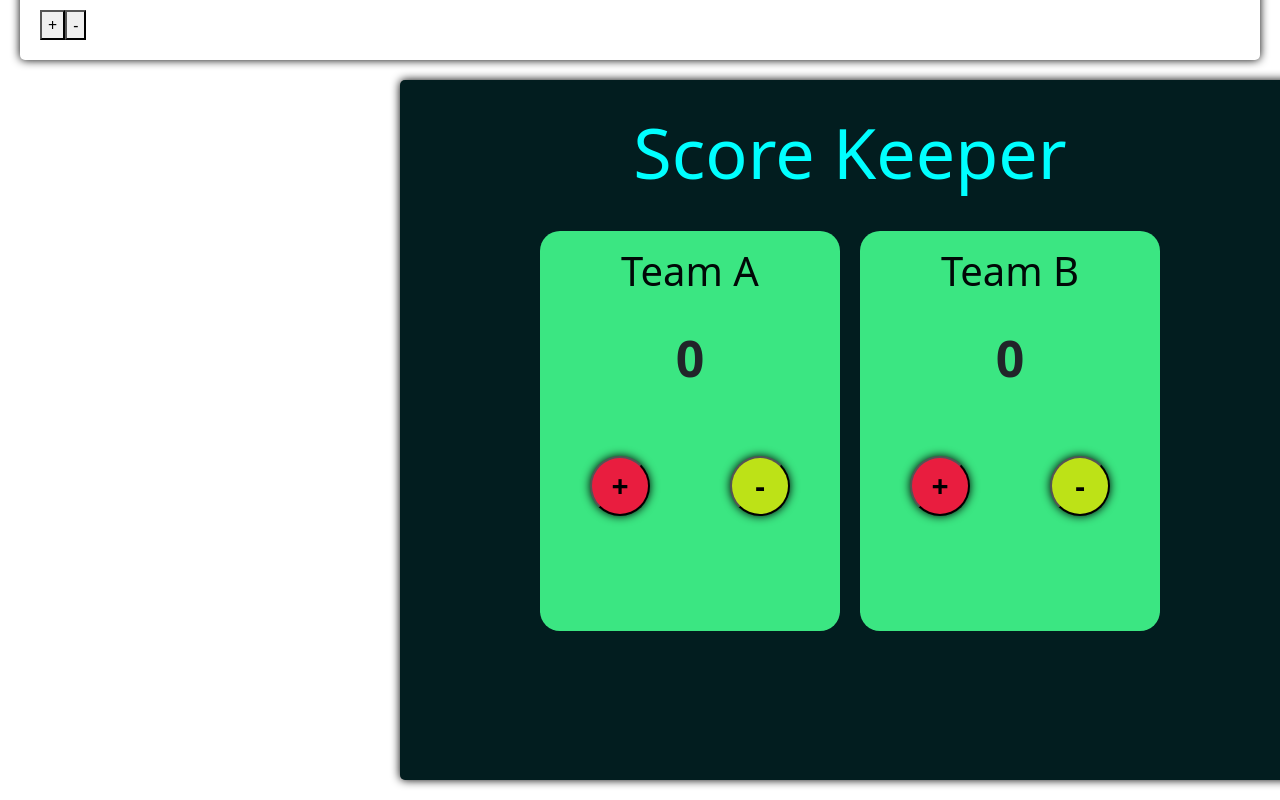
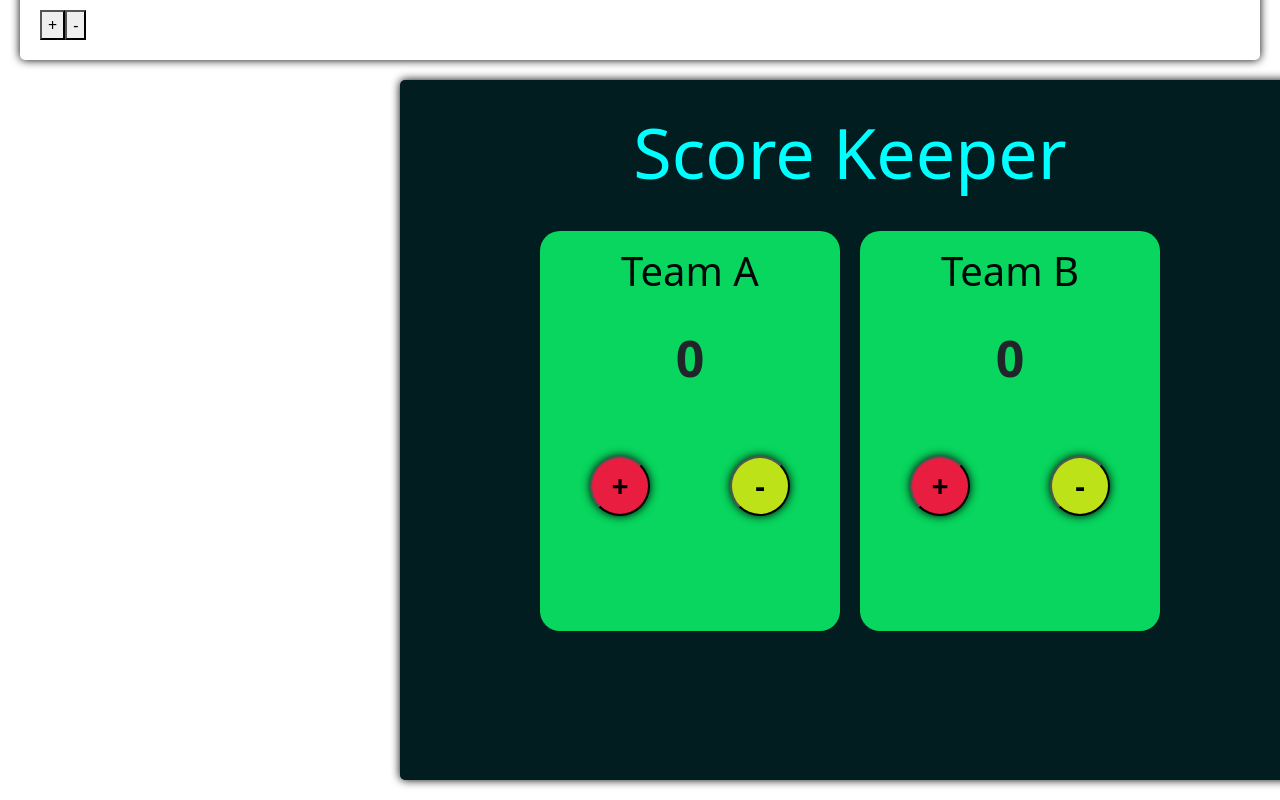
Before and after one commit to gkusumbe7/react-project1, a React (Create React App) app: page /Score in a window 1280 px wide. Shown: the part 404-1204 px from the top of the page. Built offline with nearby package versions, Linux system fonts and the light colour scheme.

Commit message:
added new

```diff
--- a/src/Components/Score.css
+++ b/src/Components/Score.css
@@ -49,7 +49,7 @@
     padding: 10px;
     width: 300px;
     height:400px;
-    background-color: rgb(59, 230, 130);
+    background-color: rgb(8, 214, 94);
     margin: 10px;
     border-radius: 20px;
 }
--- a/src/Components/Score.js
+++ b/src/Components/Score.js
@@ -59,6 +59,7 @@ function Score(){
                         }else{
                         setTeamscoreA(teamscoreA - 1)}
                      }}>-</button>
+                     <div></div>
                 </div>
 
                <div className="team-card">
@@ -74,7 +75,7 @@ function Score(){
                         setTeamscoreB(teamscoreB - 1)
                     }
                      }}>-</button>
-
+                        <div></div>
                 </div>
             </div>
        </div>
```
Also changed, not shown: src/Components/project.js (deleted, +0 -7 lines).
